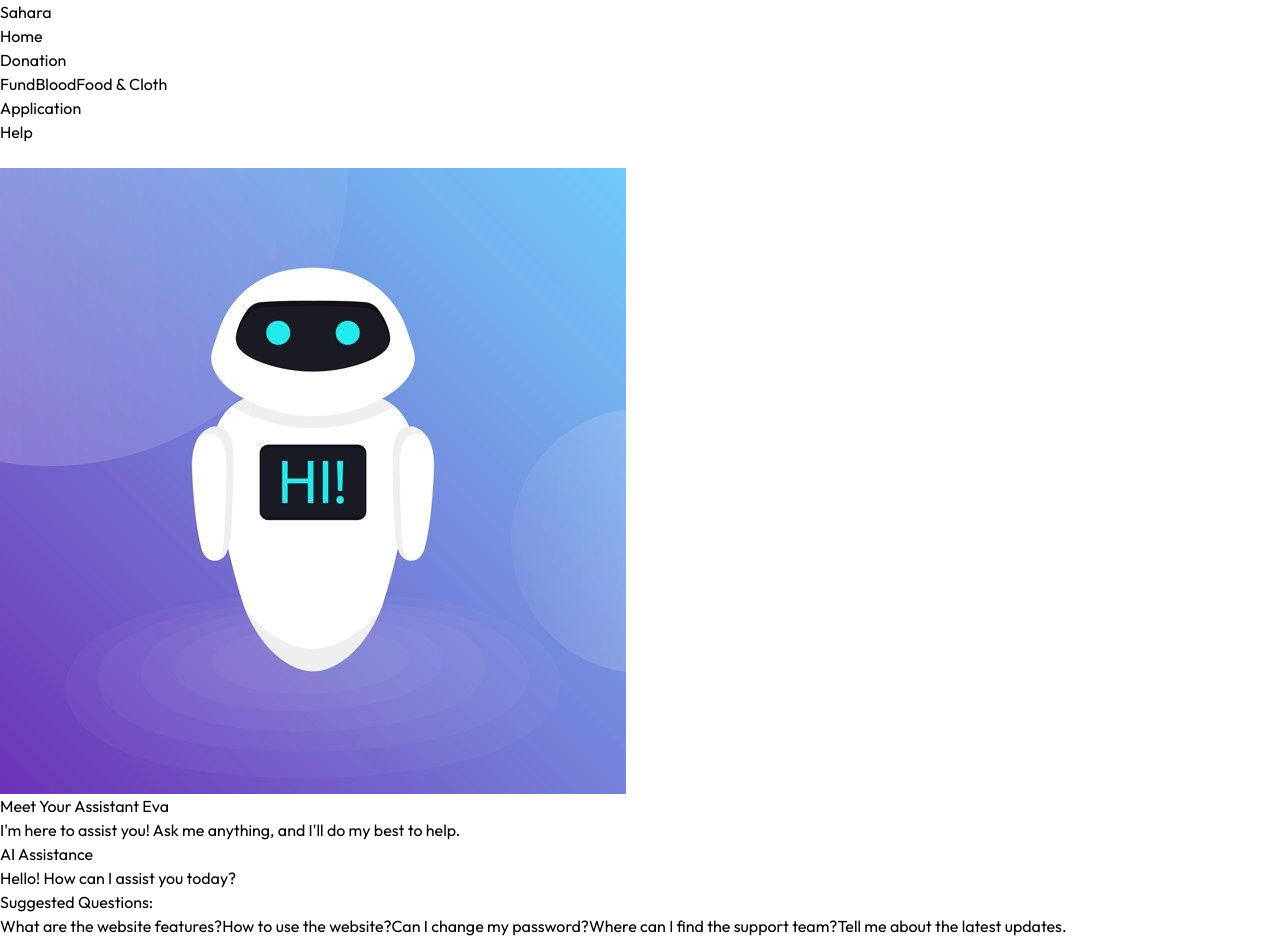
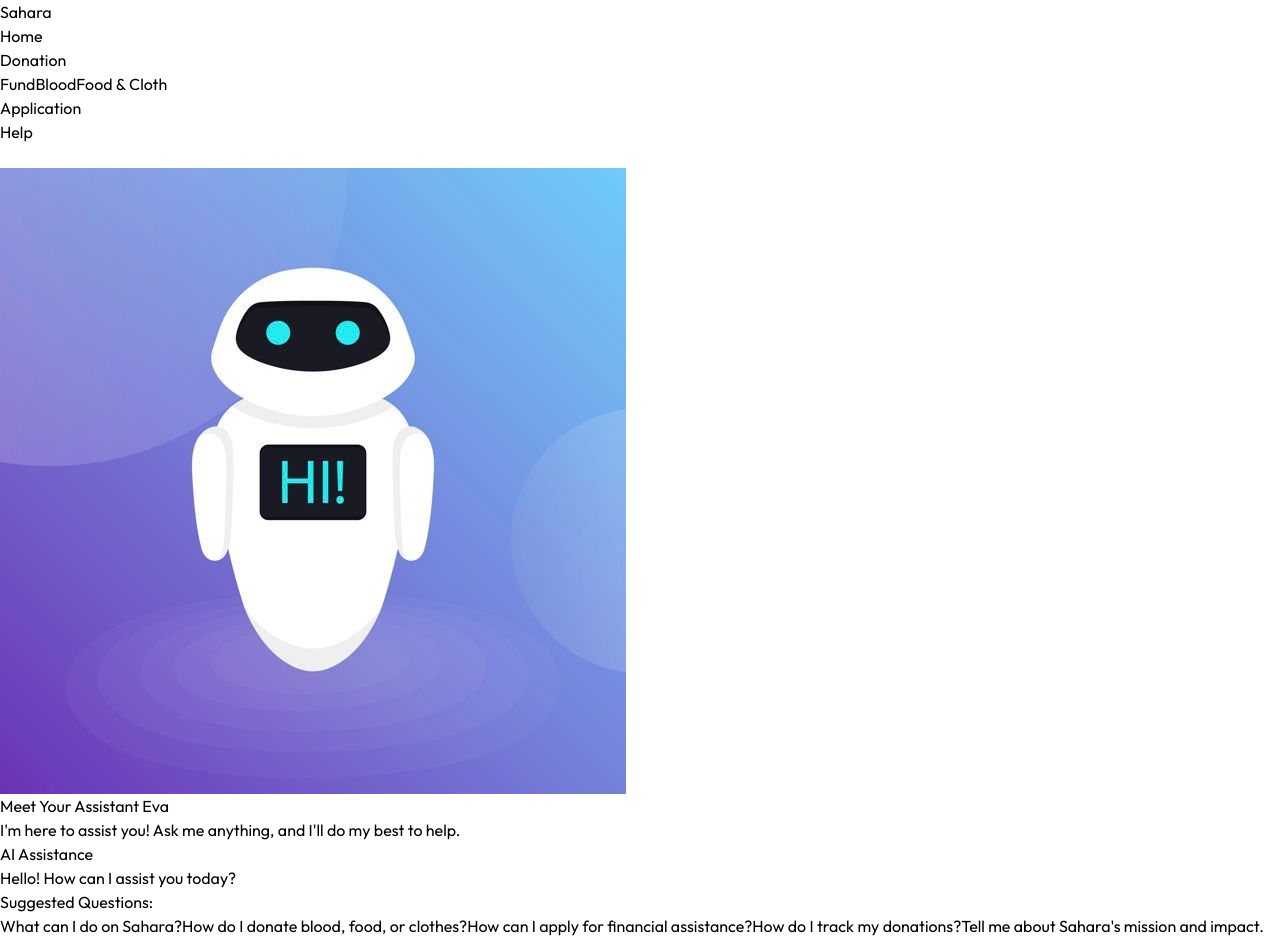
Before and after one commit to sagar2000000/Sahara, a React (Vite) app in the folder frontend/: page /help in a window 1280 px wide. Shown: the top 942 px of the page. Built offline with nearby package versions, Linux system fonts and the light colour scheme.

Commit message:
added code

```diff
--- a/frontend/src/components/Footer.jsx
+++ b/frontend/src/components/Footer.jsx
@@ -71,14 +71,6 @@ const Footer = () => {
             <ul className="space-y-2">
               <li>
                 <Link
-                  to="/"
-                  className="hover:text-gray-700 transition-colors duration-300"
-                >
-                  Home
-                </Link>
-              </li>
-              <li>
-                <Link
                   to="/donation"
                   className="hover:text-gray-700 transition-colors duration-300"
                 >
--- a/frontend/src/components/Help.jsx
+++ b/frontend/src/components/Help.jsx
@@ -9,11 +9,11 @@ const Help = () => {
   const chatContainerRef = useRef(null);
 
   const recommendedMessages = [
-    "What are the website features?",
-    "How to use the website?",
-    "Can I change my password?",
-    "Where can I find the support team?",
-    "Tell me about the latest updates.",
+    "What can I do on Sahara?",
+    "How do I donate blood, food, or clothes?",
+    "How can I apply for financial assistance?",
+    "How do I track my donations?",
+    "Tell me about Sahara's mission and impact.",
   ];
 
   useEffect(() => {
--- a/frontend/src/components/HeroPage.jsx
+++ b/frontend/src/components/HeroPage.jsx
@@ -17,7 +17,7 @@ const HeroPage = () => {
 
         <div className="container mx-auto px-6 lg:px-12 py-16 relative z-10">
           <h1 className="text-4xl md:text-6xl font-bold text-[#b17457] leading-tight">
-            Welcome to Our Fundraising Platform
+            Welcome to Sahara, Fundraising Platform
           </h1>
 
           <blockquote className="mt-8 italic text-lg md:text-2xl text-[#b17457]">
@@ -42,6 +42,7 @@ const HeroPage = () => {
 
       <section className="bg-gray-50 py-16 px-4">
         <div className="container mx-auto text-center">
+          <div className="text-[#ca8666] text-4xl font-bold">By The People, For The People</div>
           <div className="mt-8 flex flex-col sm:flex-row sm:space-x-8 space-y-8 sm:space-y-0">
             {/* Donation Image 1 */}
             <div className="flex-1">
```
